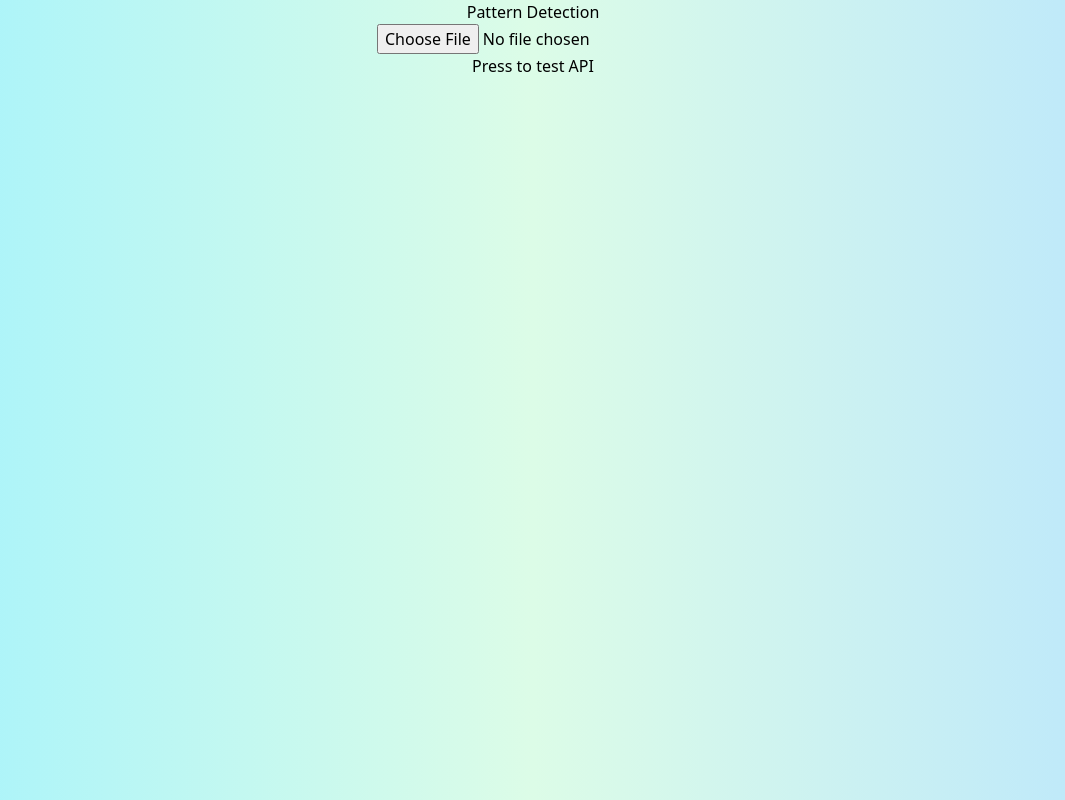
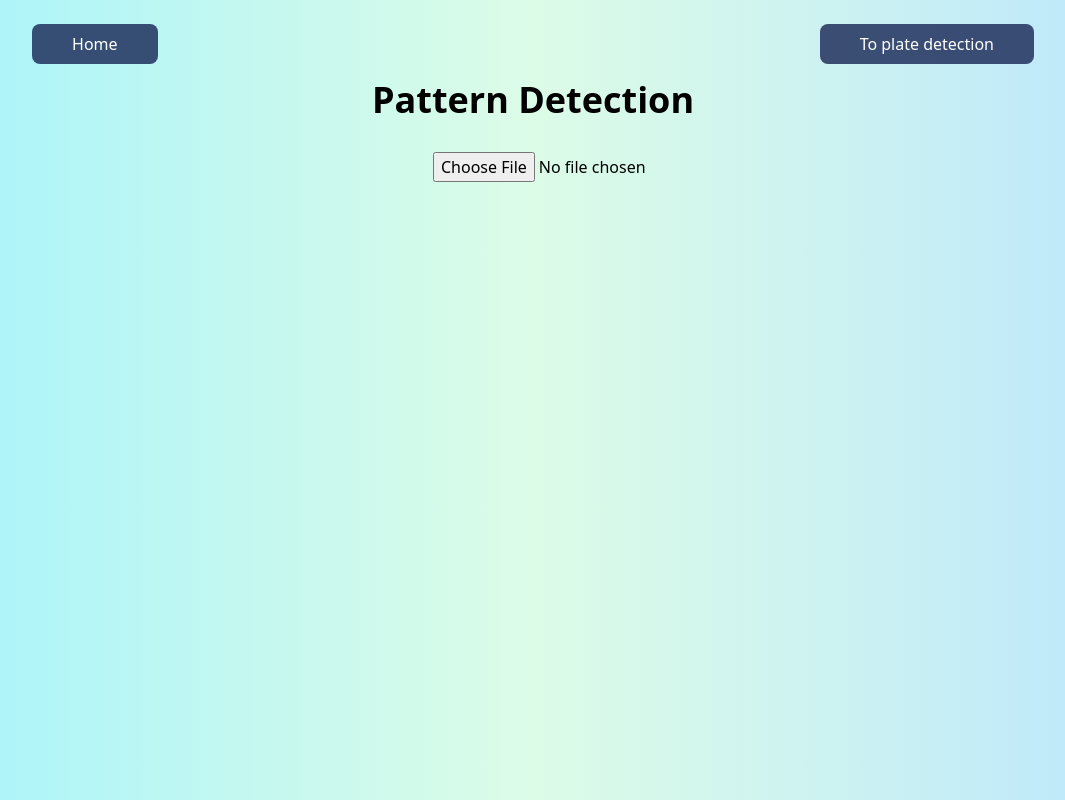
Before and after one commit to Jiayii03/detectionProject, a React (Create React App) app in the folder client/: page /patternDetection in a window 1280 px wide. Shown: the whole page, without its empty margins (107-1172 px from the left). Built offline with nearby package versions, Linux system fonts and the light colour scheme.

Commit message:
Styled pattern page

```diff
--- a/client/src/components/Pattern.tsx
+++ b/client/src/components/Pattern.tsx
@@ -1,12 +1,14 @@
 import React, { useState } from "react";
 import Axios from "axios";
 import { serverUrl, serverPort } from "../config";
+import { Link } from "react-router-dom";
 
 function Pattern() {
   Axios.defaults.withCredentials = true;
   const [resultMessage, setResultMessage] = useState("");
   const [scoreMessage, setScoreMessage] = useState("");
   const [selectedFile, setSelectedFile] = useState<File | null>(null);
+  const [isLoading, setIsLoading] = useState(false);
   const [base64, setBase64] = useState<string>("");
 
   function handleFileChange(e) {
@@ -38,6 +40,8 @@ function Pattern() {
       return;
     }
 
+    setIsLoading(true);
+
     const requestBody = {
       image_base64: base64,
     };
@@ -45,7 +49,7 @@ function Pattern() {
     Axios.post(serverUrl + serverPort + "/api/detectPattern", requestBody)
       .then((response) => {
         console.log(response);
-
+        setIsLoading(false);
         setResultMessage("Result: " + response.data.message);
         if (response.data.score) {
           setScoreMessage("Score: " + response.data.score);
@@ -59,15 +63,58 @@ function Pattern() {
 
   return (
     <div className="flex justify-center items-center">
-      <div className="flex flex-col items-center justify-center">
-        <h1>Pattern Detection</h1>
-        <input type="file" onChange={handleFileChange} />
-        <button onClick={detectPattern}>Press to test API</button>
-        {base64 && (
-          <img src={base64} alt="selected" width="300" height="300" />
-        )}
-        <p>{resultMessage}</p>
-        <p>{scoreMessage}</p>
+      <div className="flex flex-col items-center justify-center w-screen">
+        <div className="w-screen flex justify-around pt-6 gap-x-96">
+          <Link to="/">
+            <button className="py-2 px-10 rounded-lg bg-blue-950 text-white bg-opacity-80">Home</button>
+          </Link>
+          <Link to="/plateDetection">
+            <button className="py-2 px-10 rounded-lg bg-blue-950 text-white bg-opacity-80">To plate detection</button>
+          </Link>
+        </div>
+        <h1 className=" text-4xl font-semibold py-4 mb-4">Pattern Detection</h1>
+        <div className="flex flex-col justify-center items-center gap-y-4">
+          <input type="file" onChange={handleFileChange} className="ml-28" />
+          {base64 && (
+            <img src={base64} alt="selected" width="200" height="200" />
+          )}
+          {selectedFile &&
+            (!isLoading ? (
+              <button
+                onClick={detectPattern}
+                className="bg-emerald-950 rounded-lg py-2 px-12 text-white"
+              >
+                Start Detection !
+              </button>
+            ) : (
+              <svg
+                aria-hidden="true"
+                className="w-8 h-8 text-gray-200 animate-spin dark:text-gray-600 fill-blue-600"
+                viewBox="0 0 100 101"
+                fill="none"
+                xmlns="http://www.w3.org/2000/svg"
+              >
+                <path
+                  d="M100 50.5908C100 78.2051 77.6142 100.591 50 100.591C22.3858 100.591 0 78.2051 0 50.5908C0 22.9766 22.3858 0.59082 50 0.59082C77.6142 0.59082 100 22.9766 100 50.5908ZM9.08144 50.5908C9.08144 73.1895 27.4013 91.5094 50 91.5094C72.5987 91.5094 90.9186 73.1895 90.9186 50.5908C90.9186 27.9921 72.5987 9.67226 50 9.67226C27.4013 9.67226 9.08144 27.9921 9.08144 50.5908Z"
+                  fill="currentColor"
+                />
+                <path
+                  d="M93.9676 39.0409C96.393 38.4038 97.8624 35.9116 97.0079 33.5539C95.2932 28.8227 92.871 24.3692 89.8167 20.348C85.8452 15.1192 80.8826 10.7238 75.2124 7.41289C69.5422 4.10194 63.2754 1.94025 56.7698 1.05124C51.7666 0.367541 46.6976 0.446843 41.7345 1.27873C39.2613 1.69328 37.813 4.19778 38.4501 6.62326C39.0873 9.04874 41.5694 10.4717 44.0505 10.1071C47.8511 9.54855 51.7191 9.52689 55.5402 10.0491C60.8642 10.7766 65.9928 12.5457 70.6331 15.2552C75.2735 17.9648 79.3347 21.5619 82.5849 25.841C84.9175 28.9121 86.7997 32.2913 88.1811 35.8758C89.083 38.2158 91.5421 39.6781 93.9676 39.0409Z"
+                  fill="currentFill"
+                />
+              </svg>
+            ))}
+          {!isLoading && resultMessage && (
+            <div
+              className={`text-xl ${
+                scoreMessage ? "text-green-950" : "text-red-800"
+              }  font-semibold`}
+            >
+              <p>{resultMessage}</p>
+              <p>{scoreMessage}</p>
+            </div>
+          )}
+        </div>
       </div>
     </div>
   );
--- a/client/src/components/Plate.tsx
+++ b/client/src/components/Plate.tsx
@@ -64,15 +64,22 @@ function Plate() {
   return (
     <div className="flex justify-center items-center">
       <div className="flex flex-col items-center justify-center w-screen">
-        <h1 className="text-4xl font-semibold py-8">Plate Recognizer</h1>
+        <div className="w-screen flex justify-around pt-6 gap-x-96">
+          <Link to="/">
+            <button className="py-2 px-10 rounded-lg bg-blue-950 text-white bg-opacity-80">Home</button>
+          </Link>
+          <Link to="/patternDetection">
+            <button className="py-2 px-10 rounded-lg bg-blue-950 text-white bg-opacity-80">To pattern detection</button>
+          </Link>
+        </div>
+        <h1 className=" text-4xl font-semibold py-4 mb-4">Plate Recognizer</h1>
         <div className="flex flex-col justify-center items-center gap-y-4">
           <input type="file" onChange={handleFileChange} className="ml-28" />
           {base64 && (
-            <img src={base64} alt="selected" width="300" height="300" />
+            <img src={base64} alt="selected" width="200" height="200" />
           )}
-          {
-            selectedFile && (
-              !isLoading ? (
+          {selectedFile &&
+            (!isLoading ? (
               <button
                 onClick={detectPlate}
                 className="bg-emerald-950 rounded-lg py-2 px-12 text-white"
@@ -96,9 +103,7 @@ function Plate() {
                   fill="currentFill"
                 />
               </svg>
-              )
-            )
-          }
+            ))}
           {!isLoading && resultMessage && (
             <div
               className={`text-xl ${
```
Lines whose indentation alone changed are shown as unchanged.
